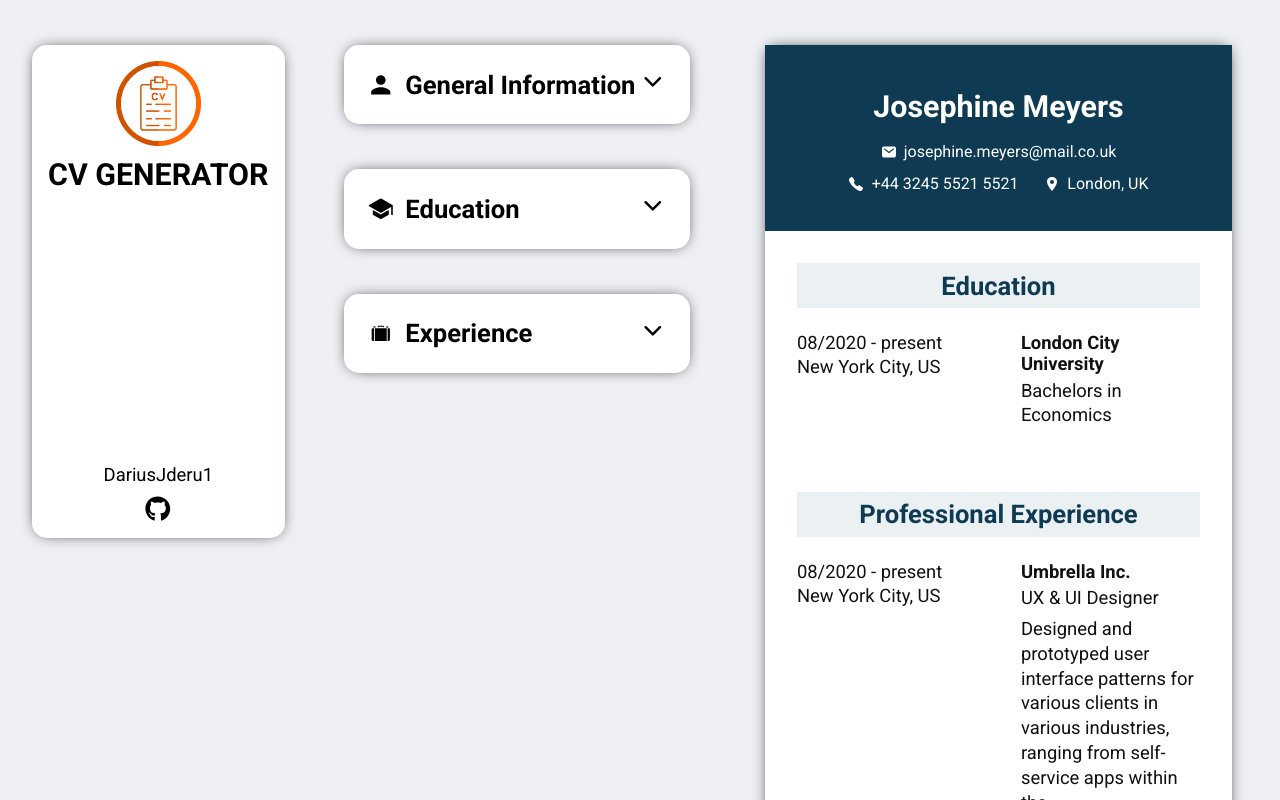
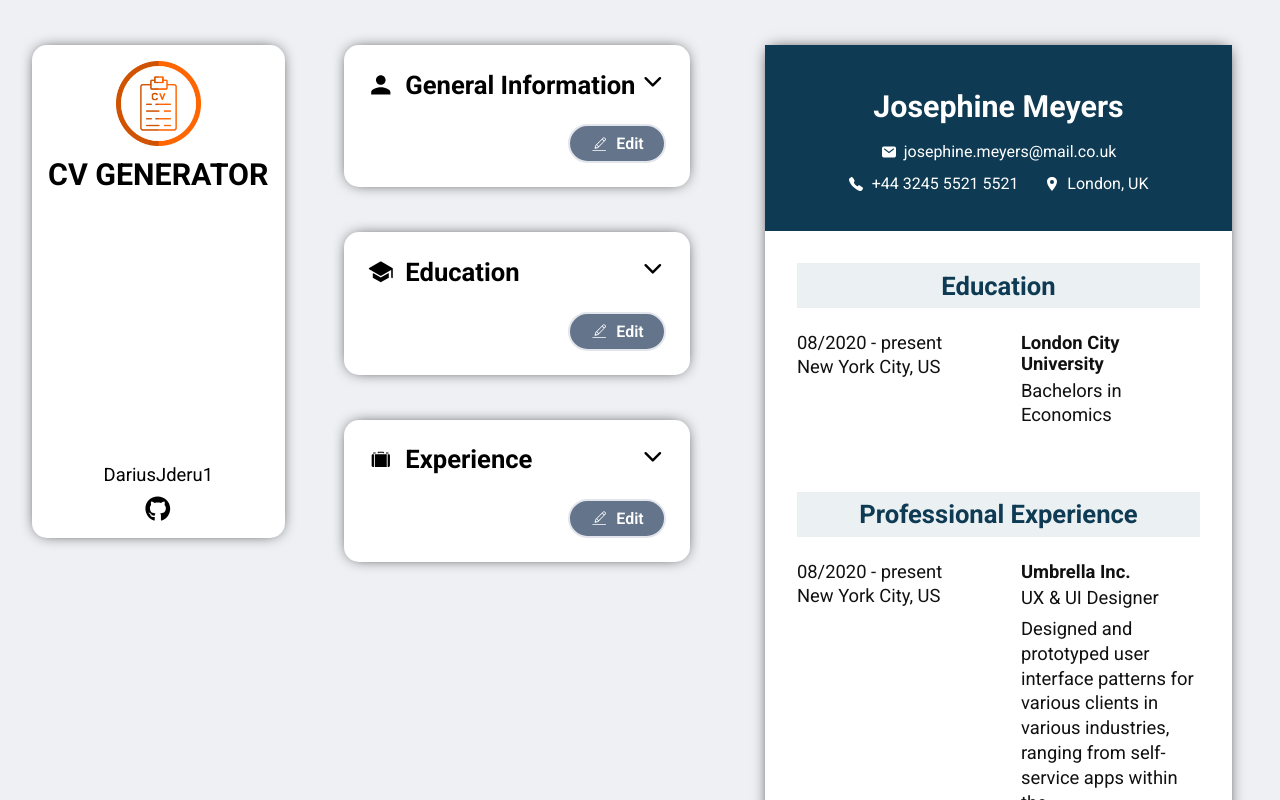
Before and after one commit to DariusJderu1/CV-builder, a React (Vite) app: page / in a window 1280 px wide. Built offline with nearby package versions, Linux system fonts and the light colour scheme.

Commit message:
Fix edit button functionality

```diff
--- a/src/components/editor/EducationForm.jsx
+++ b/src/components/editor/EducationForm.jsx
@@ -17,43 +17,45 @@ export default function EducationForm() {
 
         <FormWrapper icon={<IoSchool />} title="Education" isExpanded={isExpanded} handleExpand={handleExpand}>
 
+            {isExpanded && (
+
                 <form className="edit-form">
                     <div className="input-group">
                         <label htmlFor="school">School</label>
                         <input type="text" id="school" placeholder="School / University" required />
                     </div>
+
                     <div className="input-group">
                         <label htmlFor="degree">Degree</label>
-                    <input type="text" id="degree" placeholder="Degree / Field of study" required/>
+                        <input type="text" id="degree" placeholder="Degree / Field of study" required />
                     </div>
 
                     <div className="input-group">
                         <label htmlFor="start-date">Start Date</label>
-                    <input type="text" id="start-date" placeholder="Start Date" required/>
+                        <input type="text" id="start-date" placeholder="Start Date" required />
                     </div>
 
                     <div className="input-group">
                         <label htmlFor="end-date">End Date</label>
-                    <input type="text" id="end-date" placeholder="End Date" required/>
+                        <input type="text" id="end-date" placeholder="End Date" required />
                     </div>
 
                     <div className="input-group">
                         <label htmlFor="location">Location</label>
-                    <input type="text" id="location" placeholder="Location" required/>
+                        <input type="text" id="location" placeholder="Location" required />
                     </div>
 
                     <button className="save-btn" type="submit">Save</button>
                 </form>
+            )}
 
             {!isExpanded && (
-
                 <div className="summary-view">
-                    <button className="edit-btn">
-                        <CiEdit className="edit-icon"/> Edit
+                    <button className="edit-btn" onClick={handleExpand}>
+                        <CiEdit className="edit-icon" /> Edit
                     </button>
                 </div>
             )}
-
         </FormWrapper>
     );
 }
--- a/src/components/editor/ExperienceForm.jsx
+++ b/src/components/editor/ExperienceForm.jsx
@@ -16,6 +16,8 @@ export default function ExperienceForm() {
     return (
 
         <FormWrapper icon={<GiSuitcase />} title="Experience" isExpanded={isExpanded} handleExpand={handleExpand}>
+
+            {isExpanded && (
 
                 <form className="edit-form">
                     <div className="input-group">
@@ -50,17 +52,15 @@ export default function ExperienceForm() {
 
                     <button className="save-btn" type="submit">Save</button>
                 </form>
-
+            )}
 
             {!isExpanded && (
-
                 <div className="summary-view">
-                    <button className="edit-btn">
-                        <CiEdit className="edit-icon"/> Edit
+                    <button className="edit-btn" onClick={handleExpand}>
+                        <CiEdit className="edit-icon" /> Edit
                     </button>
                 </div>
             )}
-
         </FormWrapper>
     );
 }
--- a/src/components/editor/FormWrapper.jsx
+++ b/src/components/editor/FormWrapper.jsx
@@ -18,9 +18,7 @@ export default function FormWrapper({children, icon, title, isExpanded, handleEx
                 </button>
             </header>
 
-            {isExpanded && (
-                <div>{children}</div>
-            )}
+            <div>{children}</div>
 
         </section>
     );
--- a/src/components/editor/GeneralInfoForm.jsx
+++ b/src/components/editor/GeneralInfoForm.jsx
@@ -13,9 +13,17 @@ export default function GeneralInfoForm() {
         setIsExpanded(!isExpanded);
     }
 
+    // function handleSubmit(e) {
+
+    //     e.preventDefault();
+
+    // }
+
     return (
 
         <FormWrapper icon={<IoMdPerson />} title="General Information" isExpanded={isExpanded} handleExpand={handleExpand}>
+
+            {isExpanded && (
 
                 <form className="edit-form">
                     <div className="input-group">
@@ -35,6 +43,7 @@ export default function GeneralInfoForm() {
 
                     <button className="save-btn" type="submit">Save</button>
                 </form>
+            )}
 
 
             {!isExpanded && (
--- a/src/styles/app/Preview.css
+++ b/src/styles/app/Preview.css
@@ -9,6 +9,7 @@
     display: flex;
     justify-content: center;
 
+    height: 100%;
     overflow-y: auto;
     scrollbar-width: none;
     -ms-overflow-style: none;
```
Also changed, not shown: 1 other file (tests, documents, lock files or other folders). Lines whose indentation alone changed are shown as unchanged.
